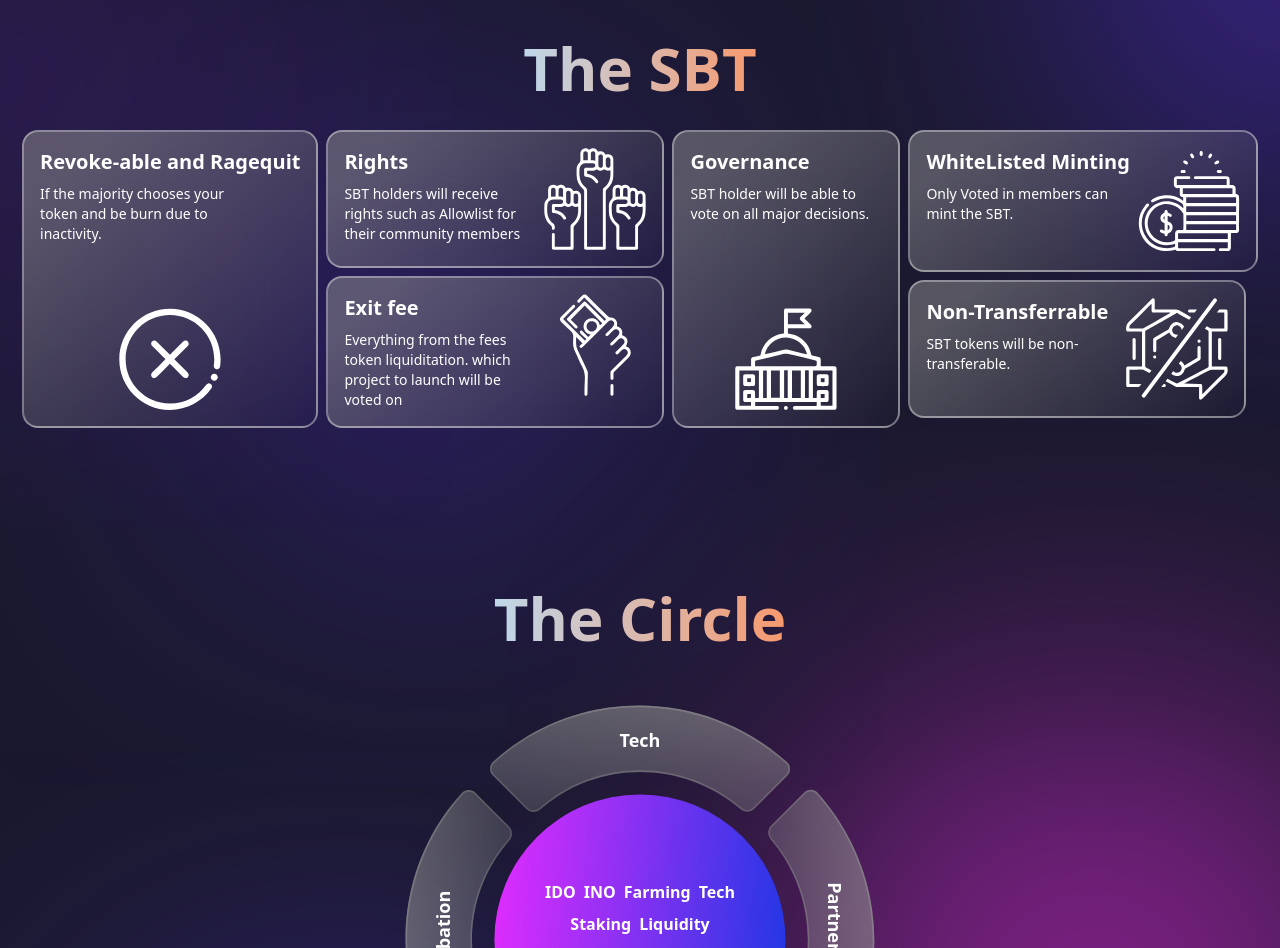
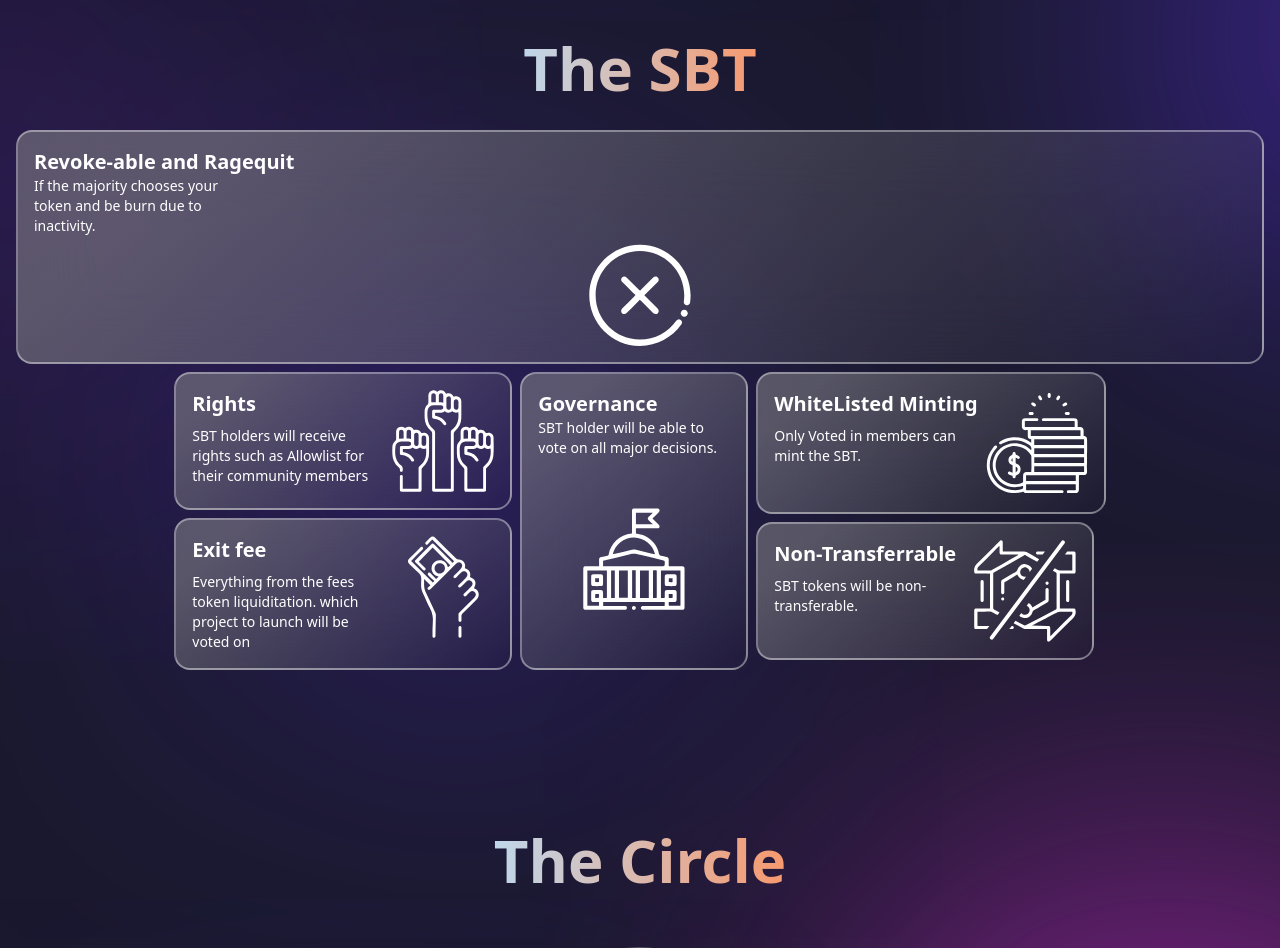
Before and after one commit to supersapiensdevlab/infuseDAO, a React (Create React App) app: page / in a window 1280 px wide. Shown: the part 1420-2368 px from the top of the page. Built offline with nearby package versions, Linux system fonts and the light colour scheme; a web font is replaced by a local one.

Commit message:
ui change

```diff
--- a/src/Componants/Section2.jsx
+++ b/src/Componants/Section2.jsx
@@ -7,15 +7,17 @@ function Section2() {
         The SBT
       </span>
       <div className="flex flex-wrap justify-center gap-2">
-        <div className="hover:scale-105 hover:border-white  transition-all ease-in-out p-4 flex flex-col gap-2 rectangle w-fit rounded-2xl  border-2 border-white/40">
+        <div className="w-full hover:scale-105 hover:border-white  transition-all ease-in-out p-4 flex sm:flex-col gap-2 rectangle w-fit rounded-2xl  border-2 border-white/40">
+          <div>
             <p className=" text-xl font-bold text-white ">
               Revoke-able and Ragequit{" "}
             </p>
             <p className="w-48 flex-grow text-sm font-medium text-white ">
               If the majority chooses your token and be burn due to inactivity.
             </p>
+          </div>
           <svg
-            className="  mx-auto"
+            className="  m-auto"
             width="102"
             height="102"
             viewBox="0 0 102 102"
@@ -36,7 +38,7 @@ function Section2() {
             />
           </svg>
         </div>
-        <div className="flex flex-col gap-2">
+        <div className="flex  flex-col gap-2">
           <div className="hover:scale-105 hover:border-white  transition-all ease-in-out p-4 flex  gap-2 rectangle w-fit rounded-2xl  border-2 border-white/40">
             <div className="flex flex-col flex-grow gap-2">
               <p className=" text-xl font-bold text-white ">Rights </p>
@@ -93,13 +95,15 @@ function Section2() {
             </svg>
           </div>
         </div>
-        <div className="hover:scale-105 hover:border-white  transition-all ease-in-out p-4 flex flex-col gap-2 rectangle w-fit rounded-2xl  border-2 border-white/40">
+        <div className="hover:scale-105 hover:border-white  transition-all ease-in-out p-4 flex sm:flex-col gap-2 rectangle w-fit rounded-2xl  border-2 border-white/40">
+          <div>
             <p className=" text-xl font-bold text-white ">Governance </p>
             <p className="w-48 flex-grow text-sm font-medium text-white ">
               SBT holder will be able to vote on all major decisions.{" "}
             </p>
+          </div>
           <svg
-            className="  mx-auto"
+            className="  m-auto"
             width="102"
             height="102"
             viewBox="0 0 102 102"
```
Lines whose indentation alone changed are shown as unchanged.
